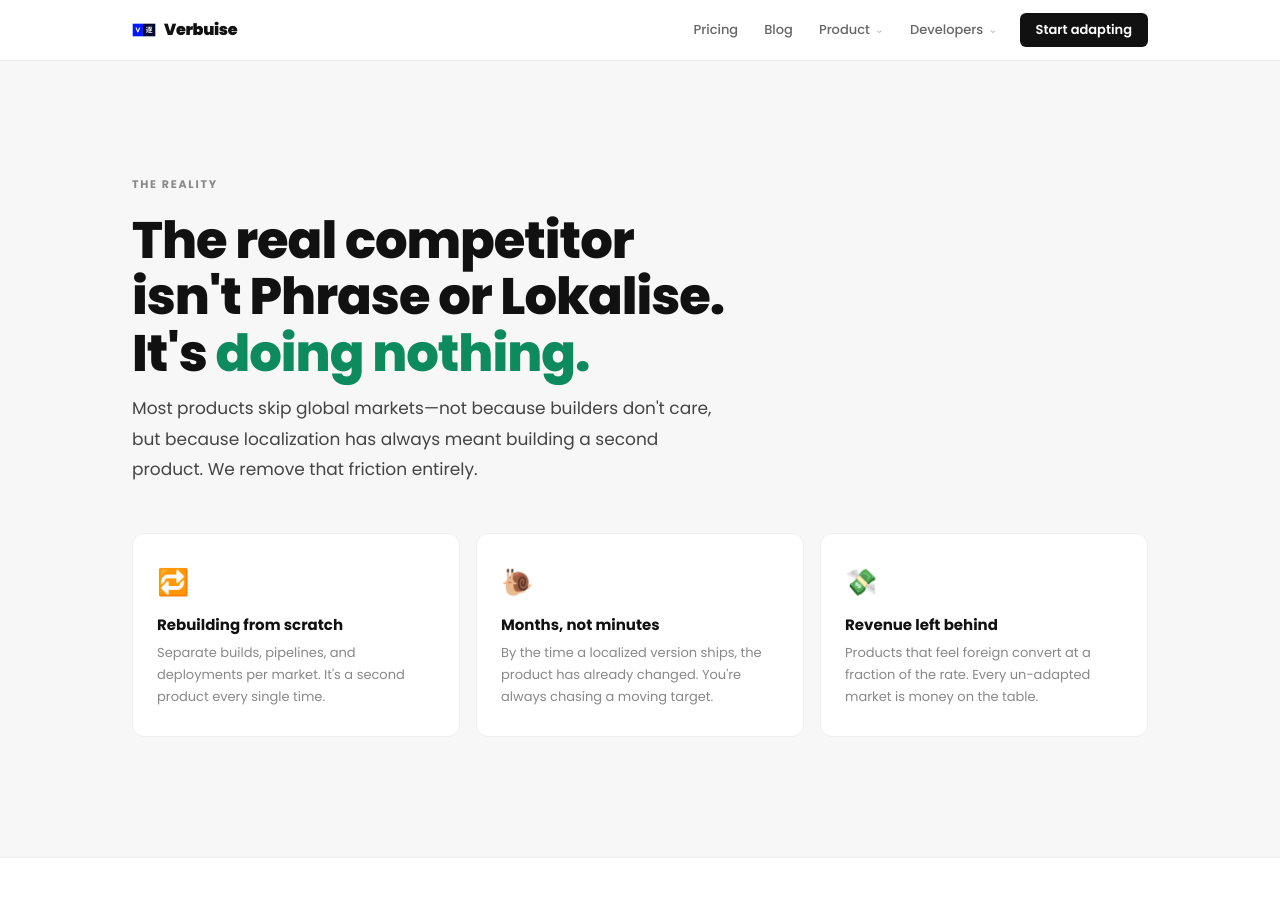
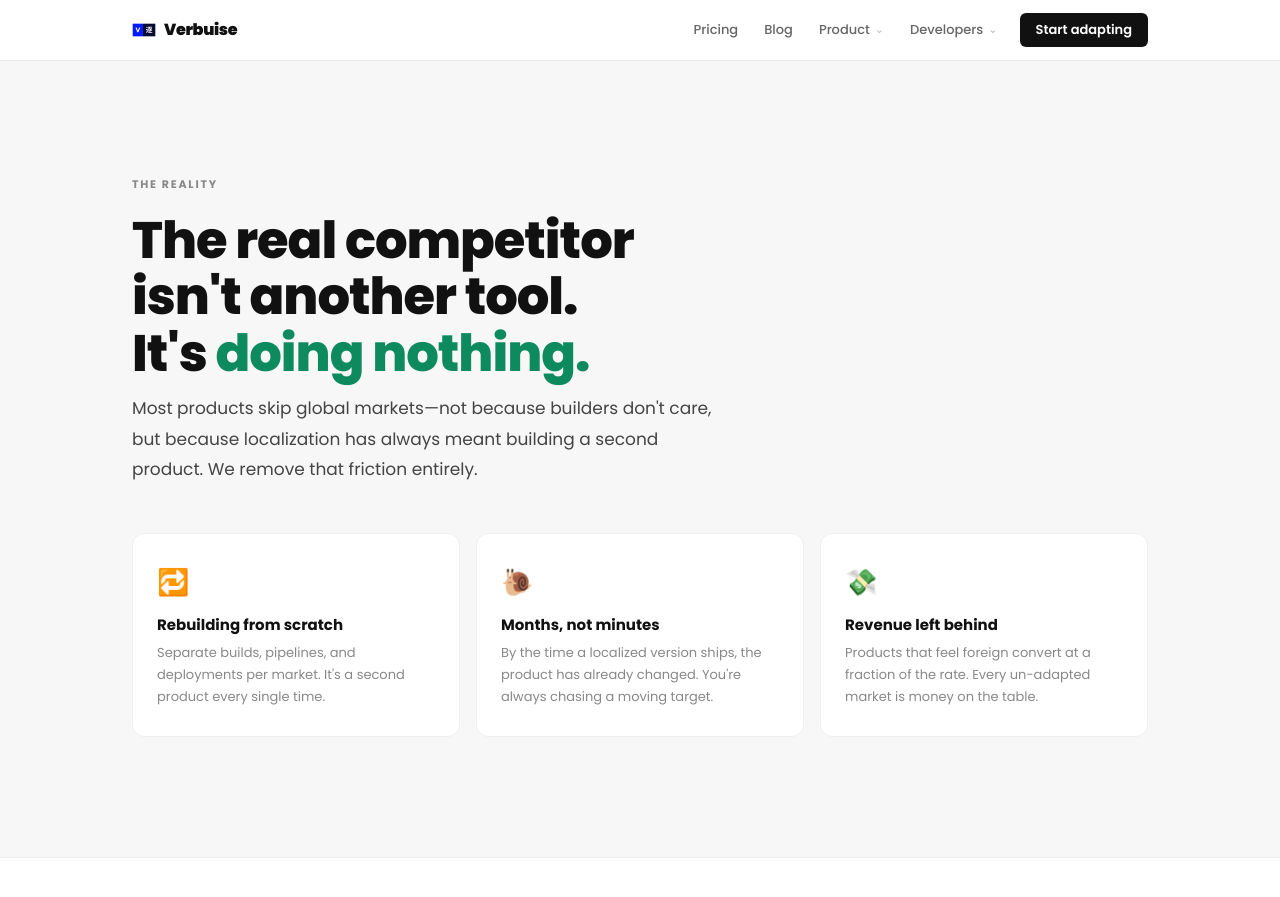
Before and after one commit to verbuise/verbuise.com, a Jekyll site: the page built from index.md, in a window 1280 px wide and 900 px high, scrolled down 912 px. Shown: the top 897 px of the window. Built offline with Jekyll 4.4.1, drawn with Linux system fonts in a browser that asks for light colours; some web fonts are replaced.

Commit message:
Remove competitor names from homepage copy
Don't advertise Phrase and Lokalise on your own site.

https://claude.ai/code/session_01RAEdygLyPE7WhXjWRfYEnZ

```diff
--- a/_layouts/home.html
+++ b/_layouts/home.html
@@ -67,7 +67,7 @@
     <section id="problem">
         <div class="container">
             <p class="section-label">The Reality</p>
-            <h2>The real competitor<br>isn't Phrase or Lokalise.<br>It's <span class="accent-text">doing nothing.</span></h2>
+            <h2>The real competitor<br>isn't another tool.<br>It's <span class="accent-text">doing nothing.</span></h2>
             <p class="section-sub">Most products skip global markets—not because builders don't care, but because localization has always meant building a second product. We remove that friction entirely.</p>
 
             <div class="pain-grid">
```
